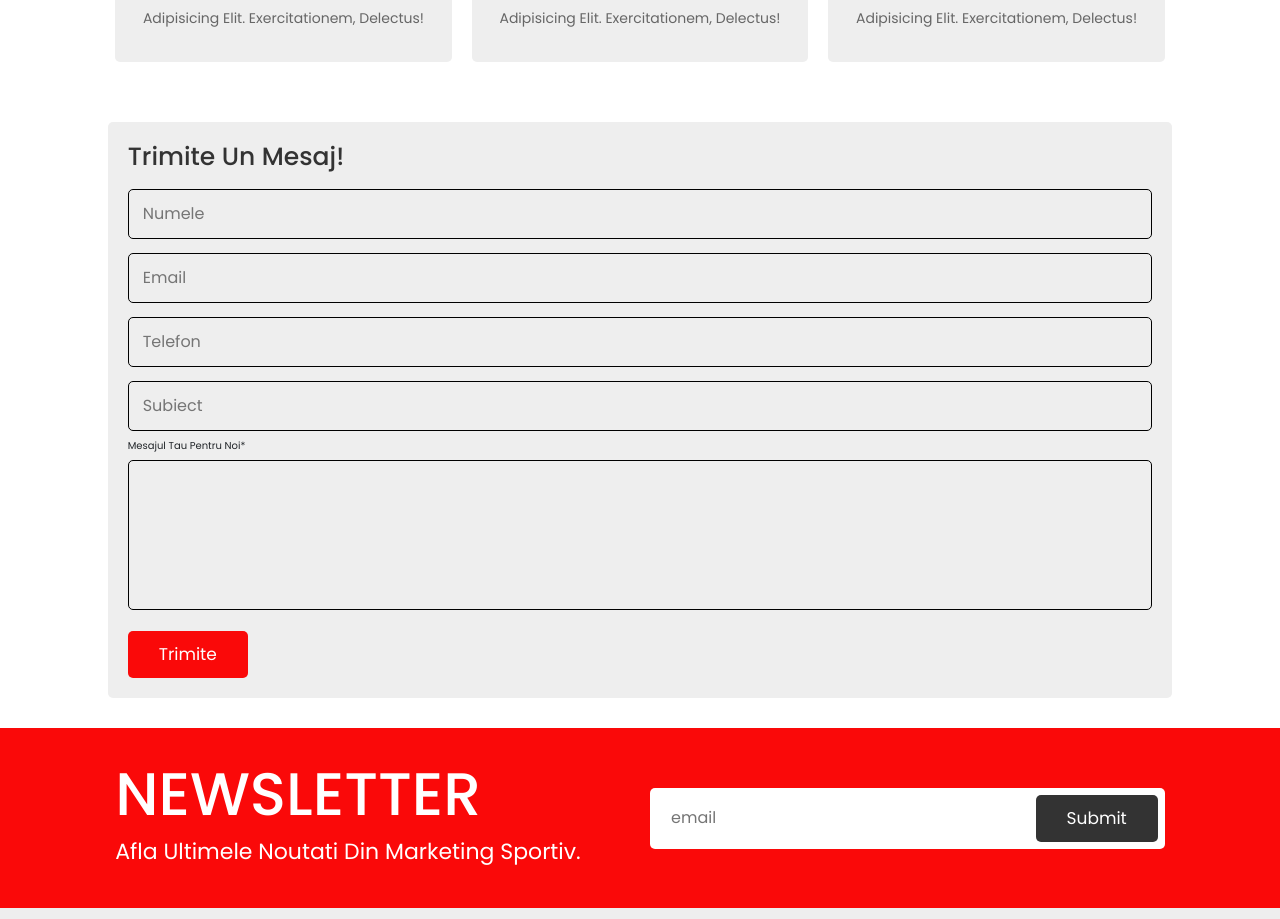
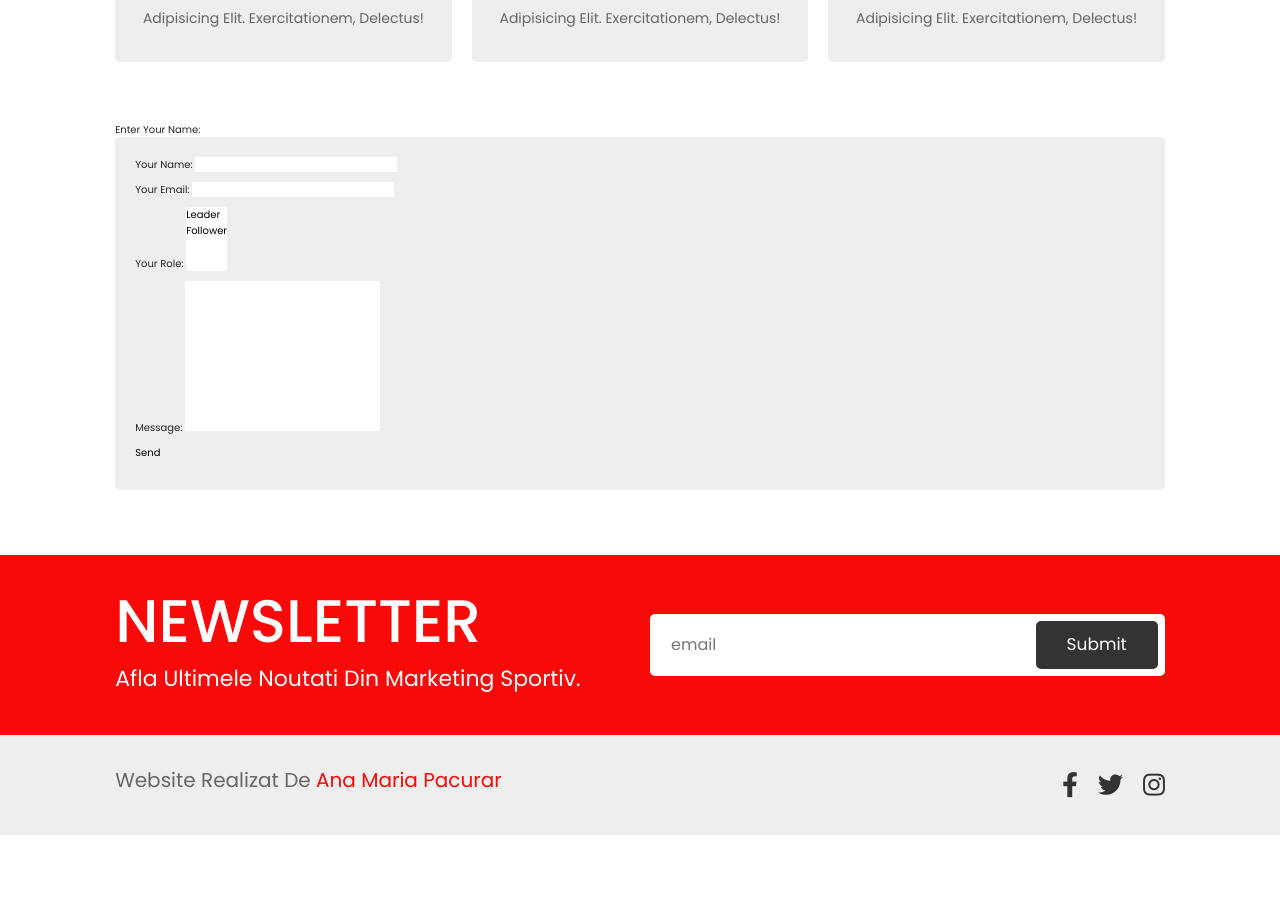
Before and after one commit to ITSchool-Web-Heroines/Proiect-Final, a Next.js app: page / in a window 1280 px wide. Shown: the part 2420-3339 px from the top of the page. After the commit the page ends 3255 px from the top, so only its background shows below. Built offline with nearby package versions, Linux system fonts and the light colour scheme.

Commit message:
form contact

```diff
--- a/components/ContactForm.js
+++ b/components/ContactForm.js
@@ -6,18 +6,30 @@
       <section className="contact" id="contact">
 
         <div className="row">
-          <form className="form-contact" method="POST" data-netlify="true">
-            <h3>Trimite un mesaj!</h3>
-            <input type="text" name="nume" placeholder="Numele" className="input-box" />
-            <input type="email" name="email" placeholder="Email" className="input-box" />
-            <input type="number" name="telefon" placeholder="Telefon" className="input-box" />
-            <input type="text" name="subiect" placeholder="Subiect" className="input-box" />
-            <label htmlFor="message">Mesajul tau pentru noi*</label>
+        <label htmlFor="name">Enter your name:
+        <form name="form-contact" method="POST" data-netlify="true">
+              <p>
+                <label>Your Name: <input type="text" name="name" /></label>
+              </p>
+              <p>
+                <label>Your Email: <input type="email" name="email" /></label>
+              </p>
+              <p>
+                <label>Your Role: <select name="role[]" multiple>
+                    <option value="leader">Leader</option>
+                    <option value="follower">Follower</option>
+                  </select></label>
+              </p>
+              <p>
+                <label>Message: <textarea name="message" defaultValue={""} /></label>
+              </p>
+              <p>
+                <button type="submit">Send</button>
+              </p>
+            </form> </label>
+          <input type="text" id="name" />
+        </div>
 
-            <textarea id="message" name="message" className="input-box" required></textarea>
-            <input type="submit" name="trimite" value="Trimite" className="btn" />
-          </form>
-        </div>
       </section>
     </>
   );
```
